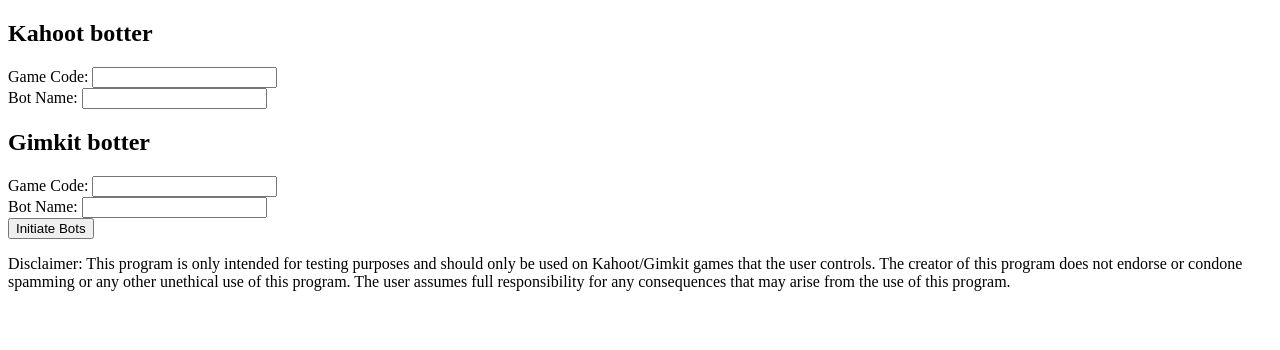
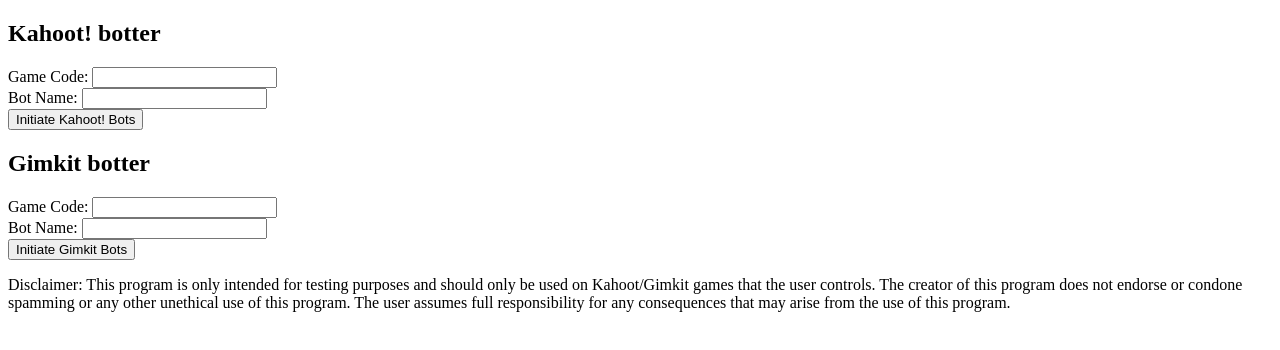
Before and after one commit to cvan444/kahootGimkitBot, a website: page index.html in a window 1280 px wide. Drawn offline with Linux system fonts and the light colour scheme.

```diff
--- a/index.html
+++ b/index.html
@@ -9,31 +9,45 @@
     <link rel="icon" type="image/x-icon" href="robotfavicon.png">
 
 </head>
+
 <body>
-    <div class="box">
-        <h2>Kahoot botter</h2>
-        <form>
-          <label for="game-code-1">Game Code:</label>
+
+    <div class="kahoot-box">
+        <h2>Kahoot! botter</h2>
+
+        <form id="kahoot-form">
+          <label for="kahoot-code-1">Game Code:</label>
           <input type="text" id="game-code-1" name="game-code-1"><br>
-          <label for="bot-name-1">Bot Name:</label>
-          <input type="text" id="bot-name-1" name="bot-name-1"><br>
+          <label for="kahoot-name-1">Bot Name:</label>
+          <input type="text" id="kahoot-name-1" name="kahoot-name-1"><br>
         </form>
+
+        <button id="initiate-kahoot-bots">Initiate Kahoot! Bots</button>
+
       </div>
-      <div class="box">
+
+      <div class="gimkit-box">
         <h2>Gimkit botter</h2>
+
         <form>
           <label for="game-code-2">Game Code:</label>
           <input type="text" id="game-code-2" name="game-code-2"><br>
           <label for="bot-name-2">Bot Name:</label>
           <input type="text" id="bot-name-2" name="bot-name-2"><br>
         </form>
+
       </div>
-      <button id="initiate-bots">Initiate Bots</button>
+
+      <button id="initiate-gimkit-bots">Initiate Gimkit Bots</button>
+
       <footer>
+
         <p>
             Disclaimer: This program is only intended for testing purposes and should only be used on Kahoot/Gimkit games that the user controls. The creator of this program does not endorse or condone spamming or any other unethical use of this program. The user assumes full responsibility for any consequences that may arise from the use of this program.
         </p>
 
       </footer>
+
     </body>
+
 </html>
--- a/index.js
+++ b/index.js
@@ -1,6 +1,9 @@
 const puppeteer = require('puppeteer');
 const fs = require('fs/promises')
 const cron = require('node-cron')
+
+import { gameCode, botName } from './kahootSessionStorage.js';
+
 
 
 //Edit these values
```
